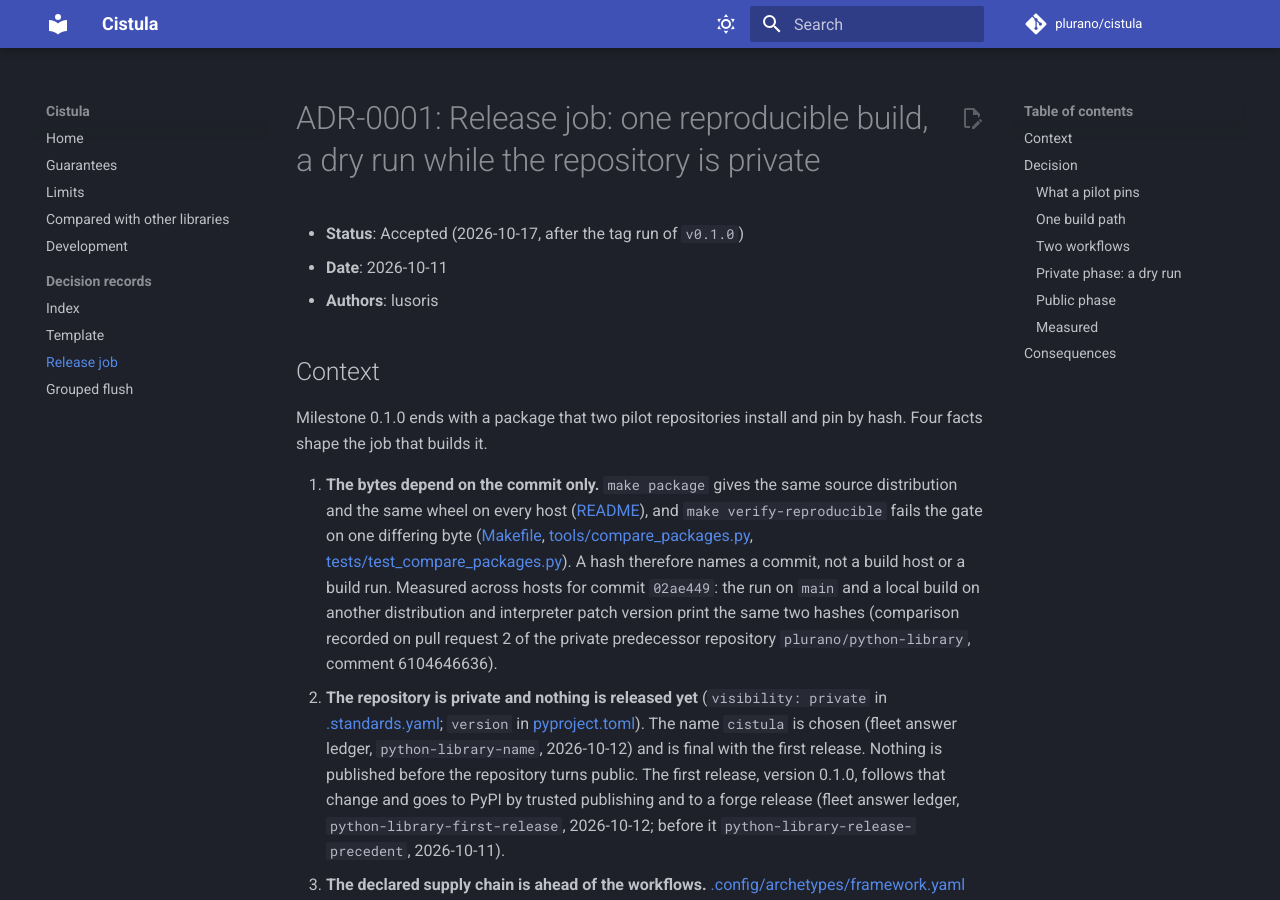
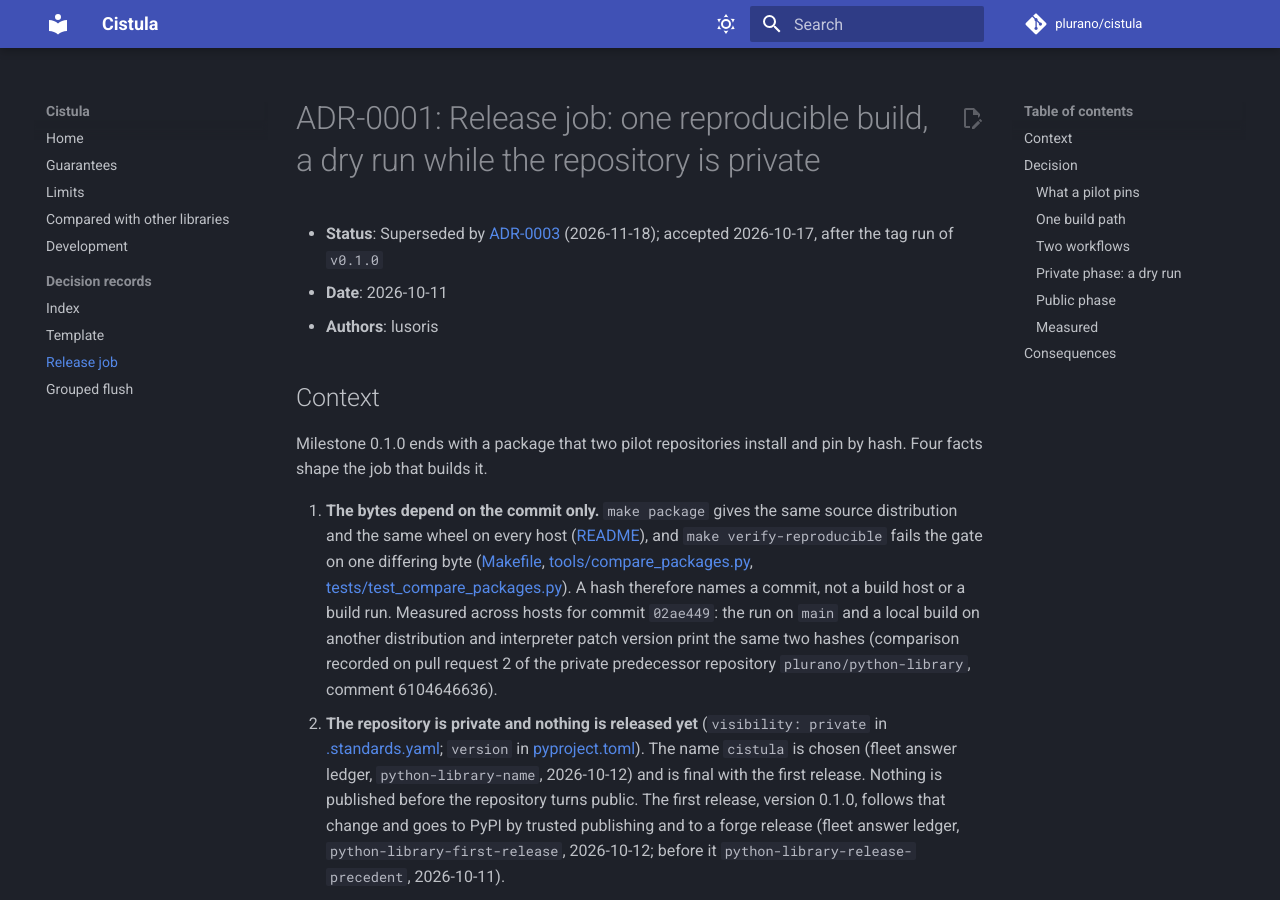
Before and after one commit to plurano/cistula, an MkDocs documentation site: the page built from docs/adr/0001-release-job.md, in a window 1280 px wide and 900 px high. Built offline with MkDocs 1.6.1 and Material for MkDocs 9.7.7, drawn with Linux system fonts in a browser that asks for light colours; comment, search, counter and statistics services are not loaded; part of the change alters nothing that is shown.

Commit message:
docs(adr): mark the first release-job record superseded
The record keeps its number and text, as the decision record index
asks; only its status line changes. ADR-0003 restates the same
decision for the documentation site, and the site leaves this record
out.

Signed-off-by: lusoris <lusoris@proton.me>

````diff
--- a/docs/adr/0001-release-job.md
+++ b/docs/adr/0001-release-job.md
@@ -1,6 +1,6 @@
 # ADR-0001: Release job: one reproducible build, a dry run while the repository is private
 
-- **Status**: Accepted (2026-10-17, after the tag run of `v0.1.0`)
+- **Status**: Superseded by [ADR-0003](0003-release-job.md) (2026-11-18); accepted 2026-10-17, after the tag run of `v0.1.0`
 - **Date**: 2026-10-11
 - **Authors**: lusoris
 
@@ -11,10 +11,10 @@ pin by hash. Four facts shape the job that builds it.
 
 1. **The bytes depend on the commit only.** `make package` gives the same
    source distribution and the same wheel on every host
-   ([README](../development.md#reproducible-package)), and
+   ([README](../../README.md#reproducible-package)), and
    `make verify-reproducible` fails the gate on one differing byte
-   ([Makefile](https://github.com/plurano/cistula/blob/main/Makefile), [tools/compare_packages.py](https://github.com/plurano/cistula/blob/main/tools/compare_packages.py),
-   [tests/test_compare_packages.py](https://github.com/plurano/cistula/blob/main/tests/test_compare_packages.py)).
+   ([Makefile](../../Makefile), [tools/compare_packages.py](../../tools/compare_packages.py),
+   [tests/test_compare_packages.py](../../tests/test_compare_packages.py)).
    A hash therefore names a commit, not a build host or a build run.
    Measured across hosts for commit `02ae449`: the run on `main` and a local
    build on another distribution and interpreter patch version print the same
@@ -22,8 +22,8 @@ pin by hash. Four facts shape the job that builds it.
    (comparison recorded on pull request 2 of the private predecessor repository
    `plurano/python-library`, comment 6104646636).
 2. **The repository is private and nothing is released yet**
-   (`visibility: private` in [.standards.yaml](https://github.com/plurano/cistula/blob/main/.standards.yaml);
-   `version` in [pyproject.toml](https://github.com/plurano/cistula/blob/main/pyproject.toml)). The name `cistula`
+   (`visibility: private` in [.standards.yaml](../../.standards.yaml);
+   `version` in [pyproject.toml](../../pyproject.toml)). The name `cistula`
    is chosen (fleet answer ledger, `python-library-name`, 2026-10-12) and is
    final with the first release. Nothing is published before the repository
    turns public. The first release, version 0.1.0, follows that change and
@@ -31,7 +31,7 @@ pin by hash. Four facts shape the job that builds it.
    ledger, `python-library-first-release`, 2026-10-12; before it
    `python-library-release-precedent`, 2026-10-11).
 3. **The declared supply chain is ahead of the workflows.**
-   [.config/archetypes/framework.yaml](https://github.com/plurano/cistula/blob/main/.config/archetypes/framework.yaml)
+   [.config/archetypes/framework.yaml](../../.config/archetypes/framework.yaml)
    declares `slsa_level: 3`, `enforce_cosign: true` and `require_sbom: true`.
    Until the change that adds the workflows below, `.standards.yaml` carried
    one HISS-11 exception for `.github/workflows/release.yml`. That change
@@ -64,7 +64,7 @@ make package          # prints the two hashes of dist/
 ```
 
 The hash to pin is the one the `Verification gate` run on `main` prints for
-that commit ([.github/workflows/ci.yml](https://github.com/plurano/cistula/blob/main/.github/workflows/ci.yml)); a
+that commit ([.github/workflows/ci.yml](../../.github/workflows/ci.yml)); a
 local build must print the same one. The hashes a pull request run prints are
 not to be pinned: that run builds the forge's test merge commit, which has its
 own date (README, "Two limits").
@@ -92,25 +92,25 @@ The split is what the standards engine measures as SLSA Build Level 3: the
 build runs in a reusable workflow of this repository, in the job that also
 attests it, and nothing is downloaded into that job before the attestation
 (engine guide `docs/guides/releasing.md` at the commit that
-`PRAETOR_REF` in [ci.yml](https://github.com/plurano/cistula/blob/main/.github/workflows/ci.yml) pins). It is built
+`PRAETOR_REF` in [ci.yml](../../.github/workflows/ci.yml) pins). It is built
 in from the start so that the build path does not change when signing is
 added.
 
 PyPI does not accept a reusable workflow as a trusted publisher
 ([PyPI troubleshooting page](https://docs.pypi.org/trusted-publishers/troubleshooting/)).
 The upload is therefore a job of
-[release.yml](https://github.com/plurano/cistula/blob/main/.github/workflows/release.yml) itself, and the publisher
+[release.yml](../../.github/workflows/release.yml) itself, and the publisher
 registered on PyPI names that file and the environment `pypi`.
 
 Steps of the one job in `release-build.yml`, in order:
 
 1. Check out with full history and without stored credentials; install the
-   supported interpreters as [ci.yml](https://github.com/plurano/cistula/blob/main/.github/workflows/ci.yml) does.
+   supported interpreters as [ci.yml](../../.github/workflows/ci.yml) does.
 2. On a tag: refuse unless the tag is `v` plus the `version` of
-   [pyproject.toml](https://github.com/plurano/cistula/blob/main/pyproject.toml), and unless the tagged commit is an
+   [pyproject.toml](../../pyproject.toml), and unless the tagged commit is an
    ancestor of `origin/main`.
 3. Install the pinned trivy with
-   [.github/actions/install-trivy](https://github.com/plurano/cistula/blob/main/.github/actions/install-trivy/action.yml),
+   [.github/actions/install-trivy](../../.github/actions/install-trivy/action.yml),
    the action the gate uses, then
    `make verify REUSE="pipx run reuse==6.2.0" TRIVY=<its path>`.
 4. Write `SHA256SUMS` for the two files of `dist/` and print it into the run
@@ -148,7 +148,7 @@ The publication channels are decided (fleet answer ledger,
 version 0.1.0, follows the change of the repository to public. When a tag
 `v*` is pushed:
 
-1. `build` invokes [.github/workflows/release-build.yml](https://github.com/plurano/cistula/blob/main/.github/workflows/release-build.yml)
+1. `build` invokes [.github/workflows/release-build.yml](../../.github/workflows/release-build.yml)
    with `sign: true`, building the package with `make verify`, writing
    `SHA256SUMS`, generating Syft SBOMs, signing `SHA256SUMS` with Cosign, and
    attesting build provenance.
````
